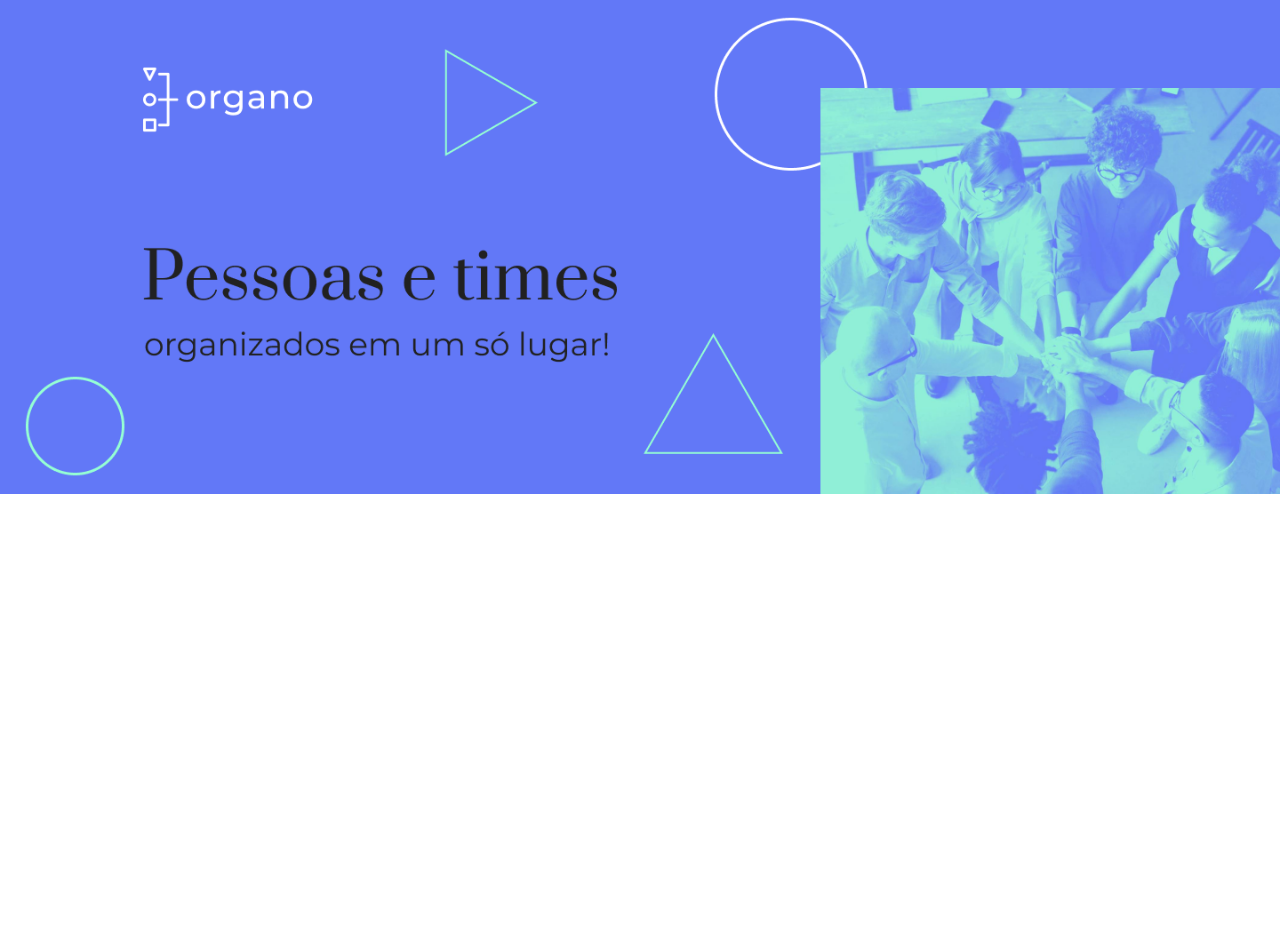
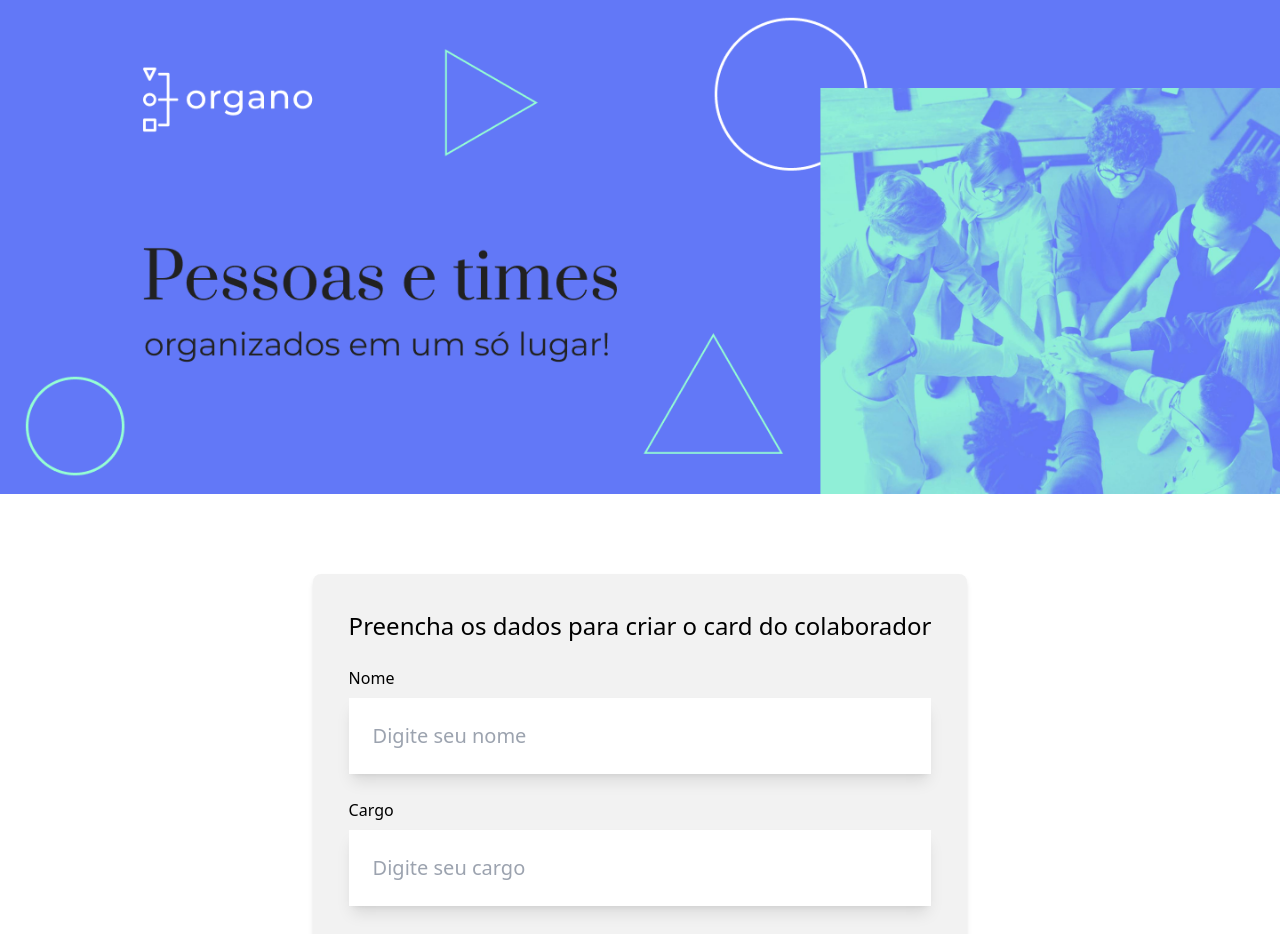
Before and after one commit to gabriellrossolon/organograma, a React (Create React App) app: page / in a window 1280 px wide. Shown: the top 934 px of the page. Before the commit the page ends 800 px from the top, so only its background shows below. Built offline with nearby package versions, Linux system fonts and the light colour scheme.

Commit message:
adição componentes

```diff
--- a/src/App.js
+++ b/src/App.js
@@ -1,13 +1,14 @@
-import Banner from "./componentes/banner/Banner.js";
-import "./index.css";
-
-
+import Banner from "./componentes/Banner";
+import Form from "./componentes/Formulario";
 
 
 function App() {
   return (
-    <Banner />
+    <div className="App">
+      <Banner />
+      <Form />
 
+    </div>
   );
 }
 
--- /dev/null
+++ b/src/componentes/Formulario/Form.js
@@ -0,0 +1,16 @@
+import '../../index.css'
+import { TextCamp } from '../TextCamp/TextCamp'
+
+
+export const Form = () => {
+    return (
+        <section className="flex justify-center my-20">
+            <form className=" bg-primaryTwo-100 rounded-lg p-9 shadow-md">
+                <h2 className="text-2xl">Preencha os dados para criar o card do colaborador</h2>
+                <TextCamp label="Nome" placeholder="Digite seu nome" />
+                <TextCamp label="Cargo" placeholder="Digite seu cargo"  />
+                <TextCamp label="Imagem" placeholder="Insira o endereço da sua imagem"  />
+            </form>
+        </section>
+    )
+}
--- /dev/null
+++ b/src/componentes/Formulario/index.js
@@ -0,0 +1,4 @@
+import { Form } from "./Form";
+
+
+export default Form
--- /dev/null
+++ b/src/componentes/TextCamp/TextCamp.js
@@ -0,0 +1,13 @@
+import '../../index.css'
+
+export const TextCamp = (props) => {
+    return (
+        <div className="my-6 ">
+            <label className="block mb-2 text-x1">
+                {props.label}
+            </label>
+            <input className="bg-white shadow-lg w-full border-none text-xl p-6 box-border" placeholder={props.placeholder}/>
+        </div>
+    )
+
+}
--- /dev/null
+++ b/src/componentes/TextCamp/index.js
@@ -0,0 +1,3 @@
+import { TextCamp } from "./TextCamp"
+
+export default TextCamp
--- a/src/componentes/banner/Banner.js
+++ b/src/componentes/banner/Banner.js
@@ -1,13 +1,13 @@
 import '../../index.css'
 
-function Banner() {
+export const Banner = () => {
     //JSX
     return (
         <header className='text-center max-w-full bg-primaryOne-100'>
             <img src="/assets/banner.png" alt="Banner Principal do Organograma"/>
         </header>
-
     )
 }
 
-export default Banner
+
+//Função exportada sem escopo global, exportada para o index.js, que então exporta para escopo global
--- /dev/null
+++ b/src/componentes/banner/index.js
@@ -0,0 +1,5 @@
+import { Banner } from "./Banner";
+
+export default Banner
+
+//Responsavel pela exportação para escopo global (Util caso tenha mais de um arquivo com funções iguais mas estilos diferentes (por exemplo))
```
